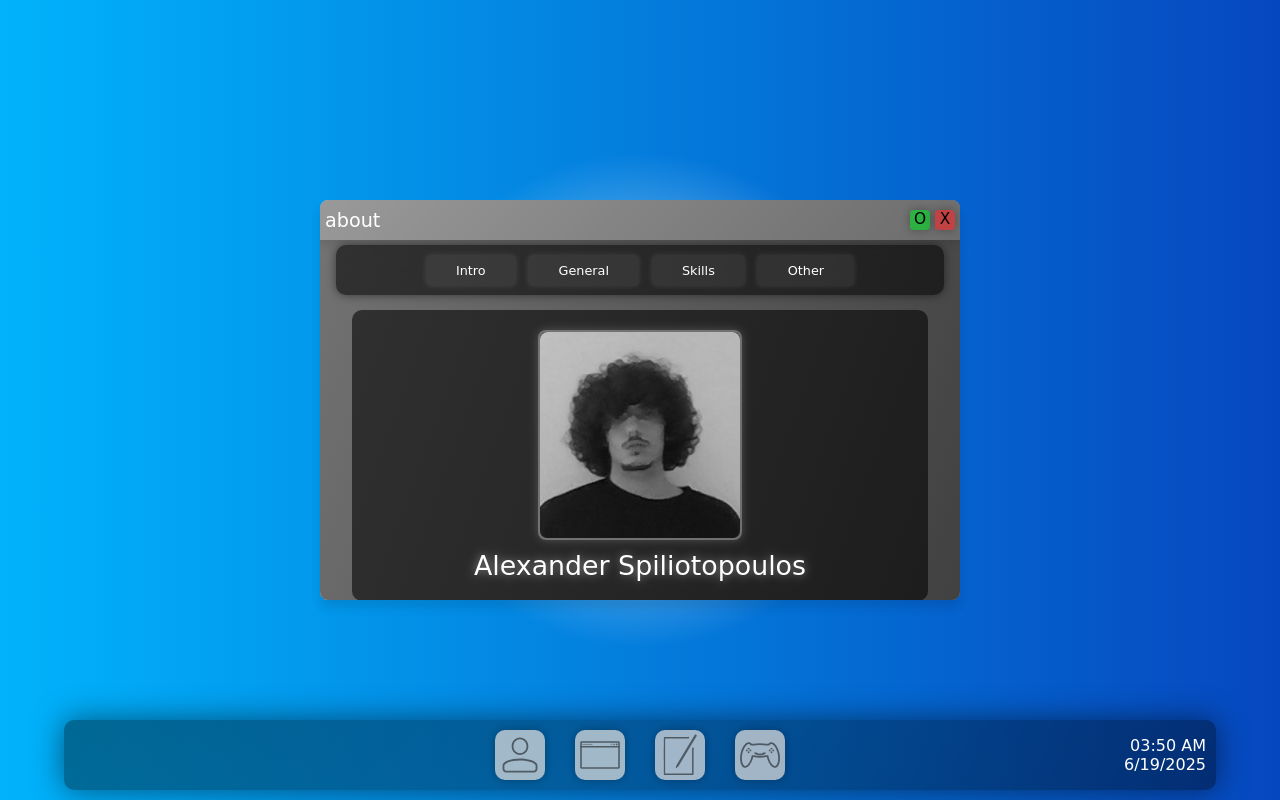
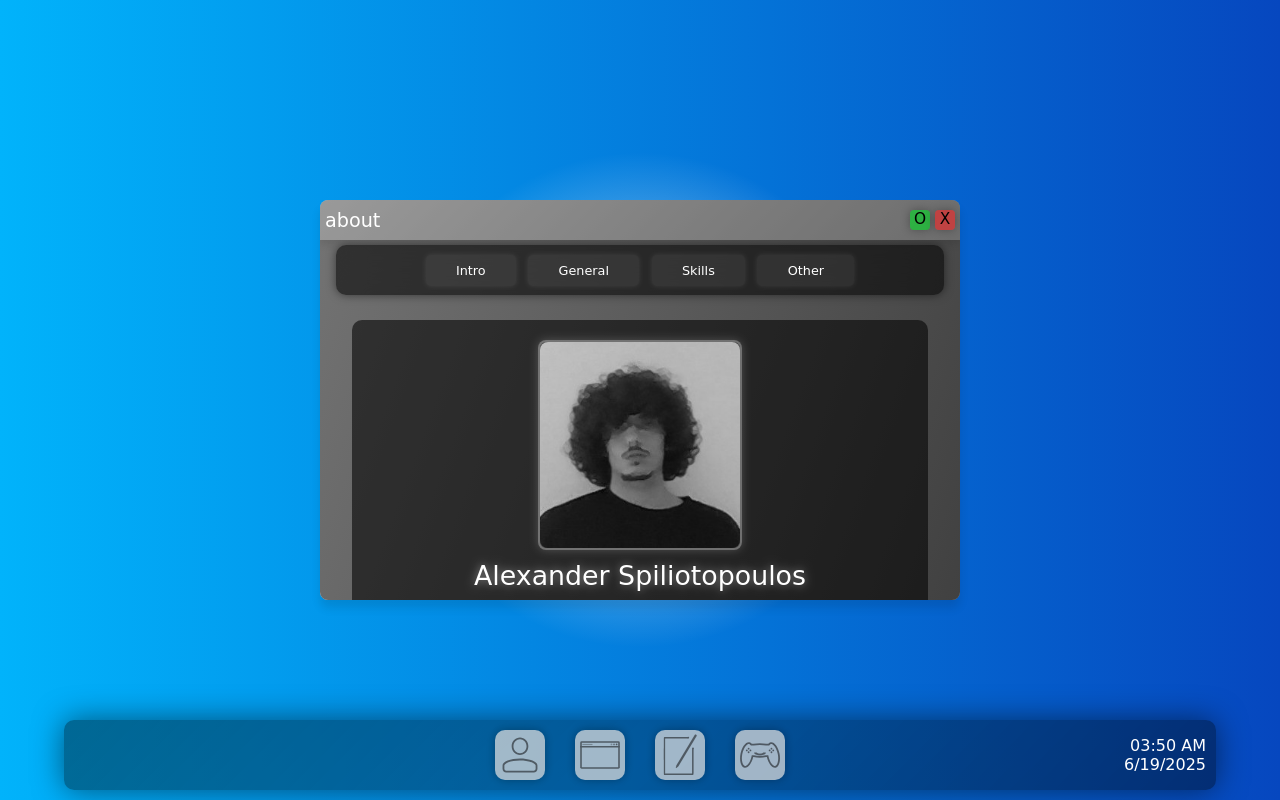
Before and after one commit to Alexanders91107/PersonalSite, a React (Vite) app: page / in a window 1280 px wide. Both pictures are taken after a click on the button 520 px from the left and 755 px from the top of the page. Built offline with nearby package versions, Linux system fonts and the light colour scheme.

Commit message:
changed centering for parity

```diff
--- a/src/assets/components/Pages/About/About.jsx
+++ b/src/assets/components/Pages/About/About.jsx
@@ -17,6 +17,7 @@ function About({ setOverlayActive}){
 
     return (
         <div className="main-container">
+            <div className = "about-container">
                 <div className = "header-container">
                     <div className = "header">
                         <button className = "page-button" onClick={() => setPageTitle("Intro")}>Intro</button>
@@ -32,6 +33,7 @@ function About({ setOverlayActive}){
                 </div>
                 <div className = "background"></div>
             </div>
+        </div>
     );
 }
 
--- a/src/assets/components/Pages/About/css/About.css
+++ b/src/assets/components/Pages/About/css/About.css
@@ -1,9 +1,20 @@
 .main-container{
     height: 100%;
     width: 100%;
+    display: flex;
+    justify-content: center;
+    align-items: flex-start;
     overflow-y: auto;
-    scrollbar-width: none; /* Firefox */
-    -ms-overflow-style: none; /* Internet Explorer and Edge */
+    scrollbar-width: none;
+    -ms-overflow-style: none;
+}
+
+.about-container{
+    width: 100%;
+    height: 100%;
+    overflow-y: auto;
+    scrollbar-width: none;
+    -ms-overflow-style: none;
 }
 
 .main-container::-webkit-scrollbar {
@@ -35,6 +46,16 @@
     word-break: break-word; /* Extra support for word breaking */
 }
 
+.content-container{
+    width: 100%;
+    display: flex;
+    justify-content: center;
+    align-items: center;
+    margin-bottom: 20px;
+    padding: 10px 0px;
+    box-sizing: border-box;
+}
+
 .header{
     position: sticky;
     top: 5px;
@@ -51,6 +72,13 @@
     justify-content: center;
     z-index: 2;
     transition: box-shadow 0.3s ease; /* Add this line */
+}
+
+.header-container{
+    width: 100%;
+    display: flex;
+    justify-content: center;
+    align-items: center;
 }
 
 .header:hover {
```
Lines whose indentation alone changed are shown as unchanged.
